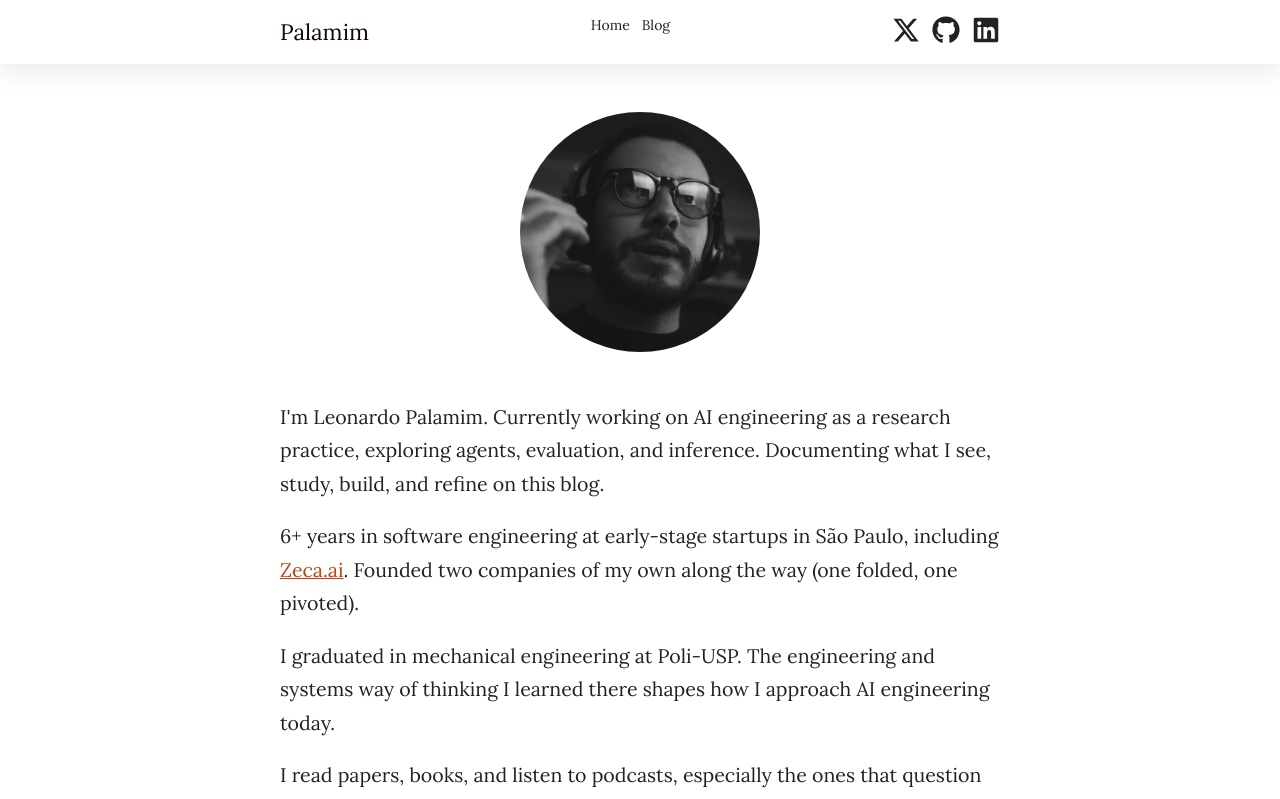
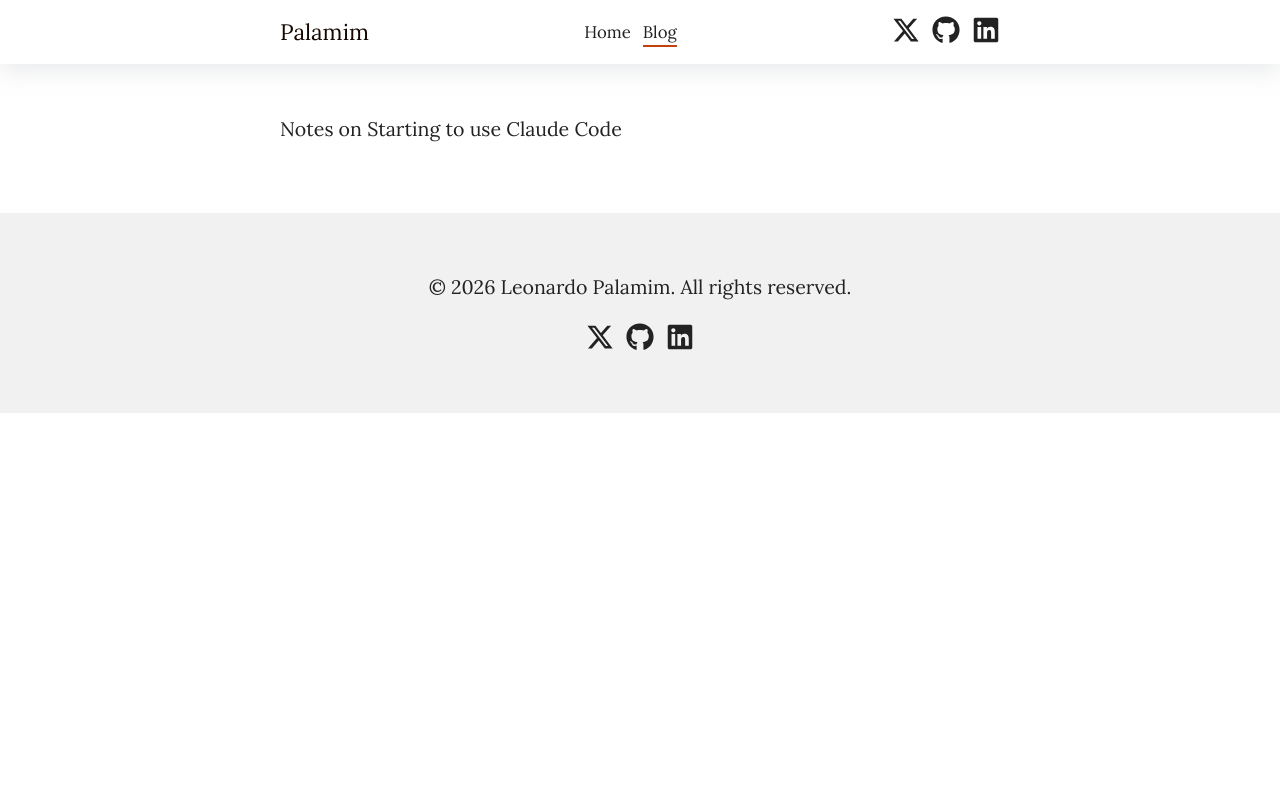
Before and after one commit to palamim/react-blog-web, a React (Vite) app: page /blog in a window 1280 px wide. Shown: the top 799 px of the page. Built offline with nearby package versions, Linux system fonts and the light colour scheme.

Commit message:
feat: added routing

```diff
--- a/package.json
+++ b/package.json
@@ -13,11 +13,12 @@
     "react": "19.2.6",
     "react-dom": "19.2.6",
     "react-icons": "5.6.0",
+    "react-router-dom": "7.15.1",
     "styled-components": "6.4.2"
   },
   "devDependencies": {
     "@eslint/js": "10.0.1",
-    "@types/node": "^25.9.1",
+    "@types/node": "25.9.1",
     "@types/react": "19.2.14",
     "@types/react-dom": "19.2.3",
     "@types/styled-components": "5.1.36",
--- a/src/App.tsx
+++ b/src/App.tsx
@@ -1,71 +1,50 @@
+import { createBrowserRouter, RouterProvider, Outlet } from 'react-router-dom';
 import { GlobalStyle } from './atomic/obj.globals/global.style';
-import { Container } from './atomic/obj.grid/grid.style';
 import Header from './atomic/org.header/header.component';
-import profileImage from './assets/img/profile-glasses.jpg';
-import { Image } from './atomic/atm.image/image.component';
-import { Hbox } from './atomic/obj.hbox/hbox.component';
-import { Body, LinkStyled } from './atomic/atm.typography/typography';
-import { Separator } from './atomic/atm.separator/separator.style';
 import Footer from './atomic/org.footer/footer.component';
 
-function App() {
-  return (
+// Pages
+import Home from '@/pages/home';
+import Blog from './pages/blog';
+
+const RootLayout = () => (
   <>
     <GlobalStyle />
     <Header />
-      <Container>
-        <Hbox>
-          <Hbox.Item hAlign={'center'}>
-            <Image
-              src={profileImage}
-              width={240}
-              height={240}
-              alt={'Palamim'}
-            />
-          </Hbox.Item>
-        </Hbox>
-        <Separator type={'subsection'} />
-        <Hbox>
-          <Hbox.Item>
-            <Body>
-              I'm Leonardo Palamim. Currently working on AI engineering as a
-              research practice, exploring agents, evaluation, and inference.
-              Documenting what I see, study, build, and refine on this blog.
-            </Body>
-            <Body>
-              6+ years in software engineering at early-stage startups in São
-              Paulo, including{' '}
-              <LinkStyled href="https://zeca.ai" target="_blank">
-                Zeca.ai
-              </LinkStyled>
-              . Founded two companies of my own along the way (one folded, one
-              pivoted).
-            </Body>
-            <Body>
-              I graduated in mechanical engineering at Poli-USP. The engineering
-              and systems way of thinking I learned there shapes how I approach
-              AI engineering today.
-            </Body>
-            <Body>
-              I read papers, books, and listen to podcasts, especially the ones
-              that question how reality works.
-            </Body>
-            <Body>
-              Best way to reach me:{' '}
-              <LinkStyled
-                href="https://www.linkedin.com/in/leopalamim/"
-                target="_blank"
-              >
-                LinkedIn
-              </LinkStyled>
-              .
-            </Body>
-          </Hbox.Item>
-        </Hbox>
-      </Container>
+    <Outlet />
     <Footer />
   </>
 );
-}
+
+const router = createBrowserRouter([
+  {
+    path: '/',
+    element: <RootLayout />, // Wraps your entire app in Header/Footer/Styles
+    children: [
+      {
+        index: true, // Matches exactly '/'
+        element: <Home />,
+      },
+      {
+        path: 'blog', // Matches '/blog'
+        element: <Blog />,
+        // children: [
+        //   {
+        //     index: true, // Matches exactly '/blog'
+        //     element: <BlogIndex />,
+        //   },
+        //   {
+        //     path: ':slug', // Matches '/blog/any-post-title-here'
+        //     element: <BlogPost />,
+        //   },
+        // ],
+      },
+    ],
+  },
+]);
+
+const App = () => {
+  return <RouterProvider router={router} />;
+};
 
 export default App;
--- a/src/atomic/obj.constants/constants.ts
+++ b/src/atomic/obj.constants/constants.ts
@@ -75,6 +75,7 @@ export enum Radius {
 export const Shadow = 'rgba(149, 157, 165, 0.2) 0px 8px 24px';
 
 export enum Spacing {
+  XXSmall = '2px',
   XSmall = '4px',
   Small = '12px',
   Medium = '16px',
--- a/src/atomic/org.header/header.component.style.ts
+++ b/src/atomic/org.header/header.component.style.ts
@@ -4,8 +4,12 @@ import {
   Shadow,
   Color,
   HEADER_MENU_HEIGHT,
+  FontSize,
+  Transition,
+  Spacing,
 } from '@/atomic/obj.constants/constants';
 import { Container } from '@/atomic/obj.grid/grid.style';
+import { NavLink as RouterNavLink } from 'react-router-dom';
 
 export const HeaderMenuWrapper = styled.div`
   width: 100vw;
@@ -27,3 +31,33 @@ export const HeaderMenu = styled(Container)`
     line-height: 0;
   }
 `;
+
+interface NavLinkProps {
+  $isActive: boolean;
+}
+
+export const NavLink = styled(RouterNavLink)<NavLinkProps>`
+  text-decoration: none;
+  font-size: ${FontSize.XSmall};
+  color: ${Color.GrayXDark};
+  position: relative;
+  padding: ${Spacing.XSmall} 0;
+
+  &::after {
+    content: '';
+    position: absolute;
+    left: 0;
+    bottom: 0;
+    width: 100%;
+    height: ${Spacing.XXSmall};
+    background-color: ${Color.Primary};
+
+    /* Straightforward prop evaluation */
+    transform: ${(props) => (props.$isActive ? 'scaleX(1)' : 'scaleX(0)')};
+    transition: transform ${Transition.Fast} ease-in-out;
+  }
+
+  &:hover::after {
+    transform: scaleX(1);
+  }
+`;
--- a/src/atomic/org.header/header.component.tsx
+++ b/src/atomic/org.header/header.component.tsx
@@ -1,14 +1,19 @@
-import {
-  BodySecondary,
-  H3,
-  LinkStyled,
-} from '@/atomic/atm.typography/typography';
+import { useLocation } from 'react-router-dom';
+import { H3 } from '@/atomic/atm.typography/typography';
 import SocialButtons from '@/atomic/mol.social/social.component';
 import { Row, Col } from '@/atomic/obj.grid/grid.style';
 import { Hbox } from '@/atomic/obj.hbox/hbox.component';
-import { HeaderMenu, HeaderMenuWrapper } from './header.component.style';
+import {
+  HeaderMenu,
+  HeaderMenuWrapper,
+  NavLink,
+} from './header.component.style';
 
 const Header = () => {
+  const { pathname } = useLocation();
+  const isHomeActive = pathname === '/';
+  const isBlogActive = pathname === '/blog' || pathname.startsWith('/blog/');
+
   return (
     <HeaderMenuWrapper>
       <HeaderMenu>
@@ -19,18 +24,18 @@ const Header = () => {
                 <H3>Palamim</H3>
               </Hbox.Item>
               <Hbox.Separator />
-              <Hbox.Item hAlign={'center'}>
+              <Hbox.Item hAlign={'center'} vAlign={'center'}>
                 <Hbox>
                   <Hbox.Item noGrow>
-                    <LinkStyled>
-                      <BodySecondary>Home</BodySecondary>
-                    </LinkStyled>
+                    <NavLink to={'/'} $isActive={isHomeActive}>
+                      Home
+                    </NavLink>
                   </Hbox.Item>{' '}
                   <Hbox.Separator />
                   <Hbox.Item noGrow>
-                    <LinkStyled>
-                      <BodySecondary>Blog</BodySecondary>
-                    </LinkStyled>
+                    <NavLink to={'/blog'} $isActive={isBlogActive}>
+                      Blog
+                    </NavLink>
                   </Hbox.Item>
                 </Hbox>
               </Hbox.Item>
--- a/src/index.css
+++ /dev/null
@@ -1,111 +0,0 @@
-:root {
-  --text: #6b6375;
-  --text-h: #08060d;
-  --bg: #fff;
-  --border: #e5e4e7;
-  --code-bg: #f4f3ec;
-  --accent: #aa3bff;
-  --accent-bg: rgba(170, 59, 255, 0.1);
-  --accent-border: rgba(170, 59, 255, 0.5);
-  --social-bg: rgba(244, 243, 236, 0.5);
-  --shadow:
-    rgba(0, 0, 0, 0.1) 0 10px 15px -3px, rgba(0, 0, 0, 0.05) 0 4px 6px -2px;
-
-  --sans: system-ui, 'Segoe UI', Roboto, sans-serif;
-  --heading: system-ui, 'Segoe UI', Roboto, sans-serif;
-  --mono: ui-monospace, Consolas, monospace;
-
-  font: 18px/145% var(--sans);
-  letter-spacing: 0.18px;
-  color-scheme: light dark;
-  color: var(--text);
-  background: var(--bg);
-  font-synthesis: none;
-  text-rendering: optimizeLegibility;
-  -webkit-font-smoothing: antialiased;
-  -moz-osx-font-smoothing: grayscale;
-
-  @media (max-width: 1024px) {
-    font-size: 16px;
-  }
-}
-
-@media (prefers-color-scheme: dark) {
-  :root {
-    --text: #9ca3af;
-    --text-h: #f3f4f6;
-    --bg: #16171d;
-    --border: #2e303a;
-    --code-bg: #1f2028;
-    --accent: #c084fc;
-    --accent-bg: rgba(192, 132, 252, 0.15);
-    --accent-border: rgba(192, 132, 252, 0.5);
-    --social-bg: rgba(47, 48, 58, 0.5);
-    --shadow:
-      rgba(0, 0, 0, 0.4) 0 10px 15px -3px, rgba(0, 0, 0, 0.25) 0 4px 6px -2px;
-  }
-
-  #social .button-icon {
-    filter: invert(1) brightness(2);
-  }
-}
-
-body {
-  margin: 0;
-}
-
-#root {
-  width: 1126px;
-  max-width: 100%;
-  margin: 0 auto;
-  text-align: center;
-  border-inline: 1px solid var(--border);
-  min-height: 100svh;
-  display: flex;
-  flex-direction: column;
-  box-sizing: border-box;
-}
-
-h1,
-h2 {
-  font-family: var(--heading);
-  font-weight: 500;
-  color: var(--text-h);
-}
-
-h1 {
-  font-size: 56px;
-  letter-spacing: -1.68px;
-  margin: 32px 0;
-  @media (max-width: 1024px) {
-    font-size: 36px;
-    margin: 20px 0;
-  }
-}
-h2 {
-  font-size: 24px;
-  line-height: 118%;
-  letter-spacing: -0.24px;
-  margin: 0 0 8px;
-  @media (max-width: 1024px) {
-    font-size: 20px;
-  }
-}
-p {
-  margin: 0;
-}
-
-code,
-.counter {
-  font-family: var(--mono);
-  display: inline-flex;
-  border-radius: 4px;
-  color: var(--text-h);
-}
-
-code {
-  font-size: 15px;
-  line-height: 135%;
-  padding: 4px 8px;
-  background: var(--code-bg);
-}
--- /dev/null
+++ b/src/pages/blog.tsx
@@ -0,0 +1,15 @@
+import { Container } from '@/atomic/obj.grid/grid.style';
+import { Hbox } from '@/atomic/obj.hbox/hbox.component';
+import { Body } from '@/atomic/atm.typography/typography';
+
+const Blog = () => (
+  <Container>
+    <Hbox>
+      <Hbox.Item>
+        <Body>Notes on Starting to use Claude Code</Body>
+      </Hbox.Item>
+    </Hbox>
+  </Container>
+);
+
+export default Blog;
--- /dev/null
+++ b/src/pages/home.tsx
@@ -0,0 +1,56 @@
+import { Container } from '@/atomic/obj.grid/grid.style';
+import profileImage from '@/assets/img/profile-glasses.jpg';
+import { Image } from '@/atomic/atm.image/image.component';
+import { Hbox } from '@/atomic/obj.hbox/hbox.component';
+import { Body, LinkStyled } from '@/atomic/atm.typography/typography';
+import { Separator } from '@/atomic/atm.separator/separator.style';
+
+const Home = () => (
+  <Container>
+    <Hbox>
+      <Hbox.Item hAlign={'center'}>
+        <Image src={profileImage} width={240} height={240} alt={'Palamim'} />
+      </Hbox.Item>
+    </Hbox>
+    <Separator type={'subsection'} />
+    <Hbox>
+      <Hbox.Item>
+        <Body>
+          I'm Leonardo Palamim. Currently working on AI engineering as a
+          research practice, exploring agents, evaluation, and inference.
+          Documenting what I see, study, build, and refine on this blog.
+        </Body>
+        <Body>
+          6+ years in software engineering at early-stage startups in São Paulo,
+          including{' '}
+          <LinkStyled href="https://zeca.ai" target="_blank">
+            Zeca.ai
+          </LinkStyled>
+          . Founded two companies of my own along the way (one folded, one
+          pivoted).
+        </Body>
+        <Body>
+          I graduated in mechanical engineering at Poli-USP. The engineering and
+          systems way of thinking I learned there shapes how I approach AI
+          engineering today.
+        </Body>
+        <Body>
+          I read papers, books, and listen to podcasts, especially the ones that
+          question how reality works.
+        </Body>
+        <Body>
+          Best way to reach me:{' '}
+          <LinkStyled
+            href="https://www.linkedin.com/in/leopalamim/"
+            target="_blank"
+          >
+            LinkedIn
+          </LinkStyled>
+          .
+        </Body>
+      </Hbox.Item>
+    </Hbox>
+  </Container>
+);
+
+export default Home;
```
Also changed, not shown: 1 other file (tests, documents, lock files or other folders). Lines whose indentation alone changed are shown as unchanged.
